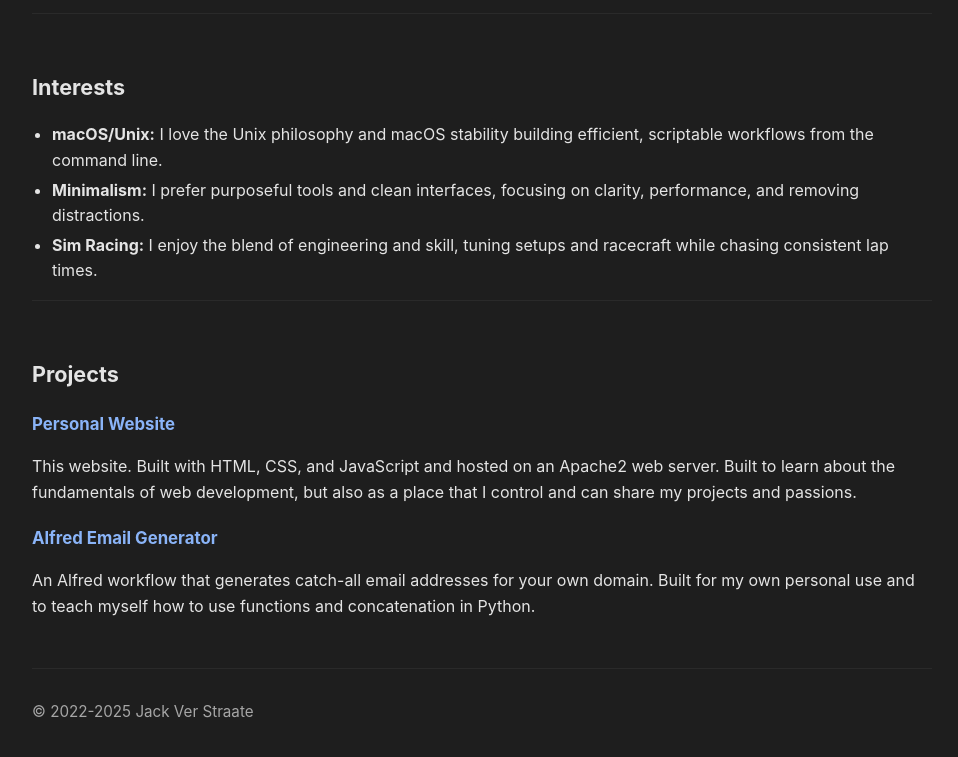
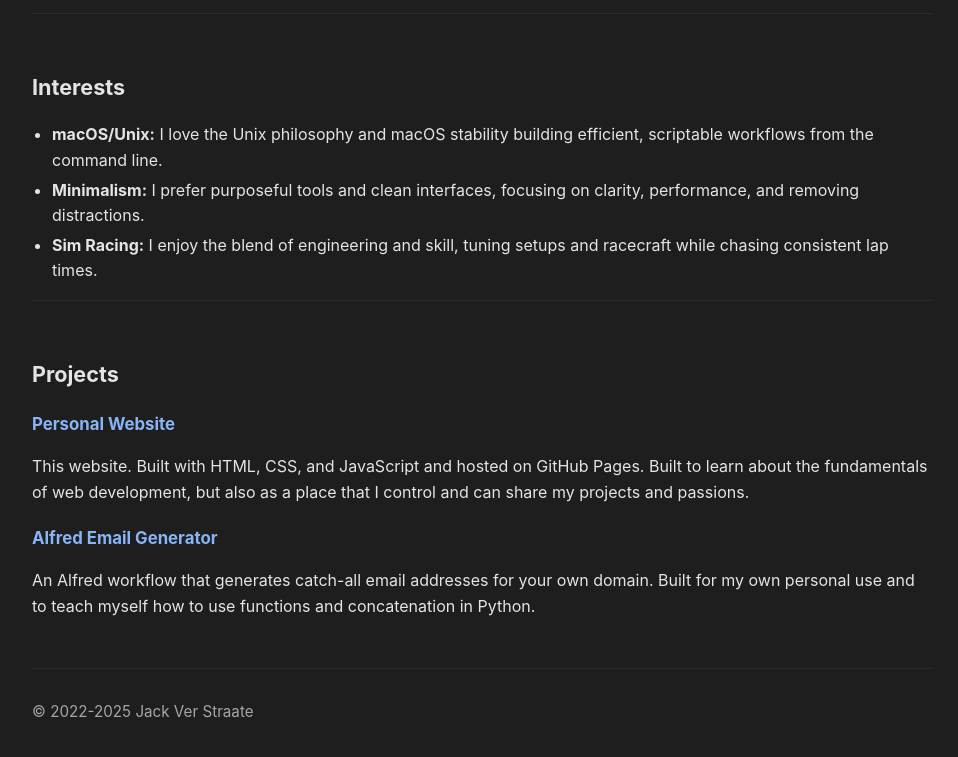
Before and after one commit to jackverstraate/personal-website, a plain HTML site: page index.html in a window 1280 px wide. Shown: the part 746-1503 px from the top of the page, without its empty margins (158-1116 px from the left). Drawn offline with Linux system fonts and the light colour scheme.

Commit message:
Edited Projects section of index.html

```diff
--- a/index.html
+++ b/index.html
@@ -74,7 +74,7 @@
               <a href="https://jackverstraate.com">Personal Website</a>
             </h3>
             <p>
-              This website. Built with HTML, CSS, and JavaScript and hosted on an Apache2 web server. Built to learn about the fundamentals of web development, but also as a place that I control and can share my projects and passions.
+              This website. Built with HTML, CSS, and JavaScript and hosted on GitHub Pages. Built to learn about the fundamentals of web development, but also as a place that I control and can share my projects and passions.
             </p>
           </article>
           <article>
```
